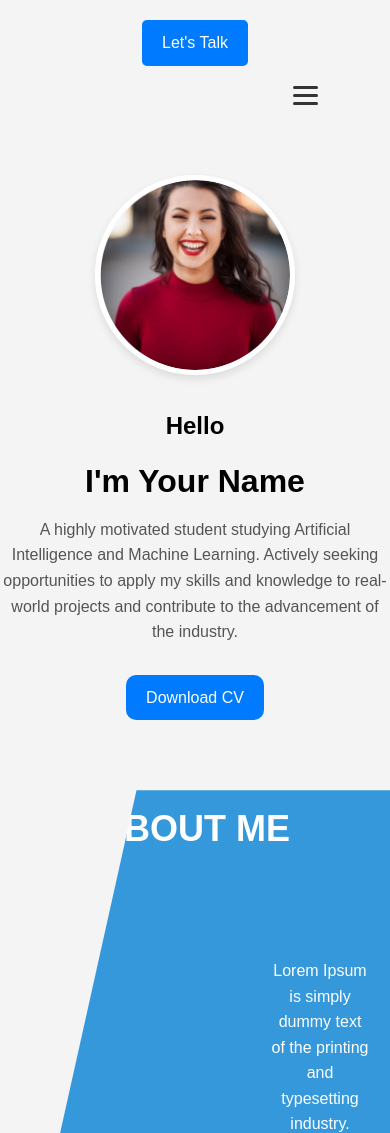
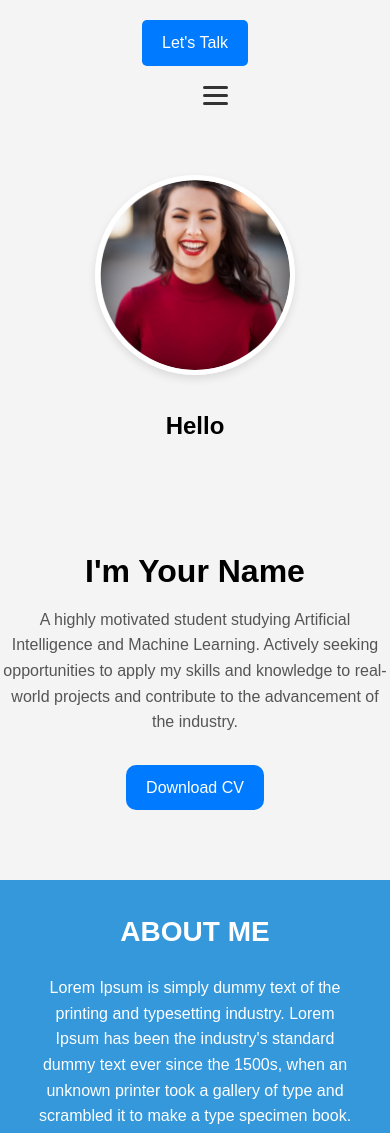
Before and after one commit to Anishka-24/new, a plain HTML site: page index.html in a window 390 px wide. Shown: the top 1133 px of the page. Drawn offline with Linux system fonts and the light colour scheme.

Commit message:
Add files via upload

```diff
--- a/index.html
+++ b/index.html
@@ -76,7 +76,7 @@
       gap: 5px;
       cursor: pointer;
       margin-left: auto;
-      margin-right: -200px;
+      margin-right: 20px;
     }
 
     .hamburger div {
@@ -164,7 +164,6 @@
       padding-right: 80px;
     }
 
-
     .about-section .about-paragraph {
       font-size: 16px;
       line-height: 1.6;
@@ -179,11 +178,6 @@
       flex-direction: column;
       align-items: center;
       margin-top: 20px;
-    }
-
-    /* Remove extra space between profile and description */
-    .profile h1, .profile h2 {
-      margin-bottom: 10px; /* Reduced the space */
     }
 
     /* Mobile Responsiveness */
@@ -206,9 +200,8 @@
 
       .hamburger {
         display: flex;
-        margin-left: 20px;
-
-
+        margin-left: auto;
+        margin-right: 20px;
       }
 
       .nav-links.active {
@@ -220,16 +213,27 @@
         height: 200px;
       }
 
+      /* Update About Section for Mobile */
       .about-section {
-        padding: 0 20px;
+        padding: 20px; /* Reduce padding */
+        height: auto;  /* Allow the section to expand vertically based on content */
+        clip-path: none;  /* Remove the polygon clip-path on mobile */
+        justify-content: center;  /* Center-align content vertically */
+        align-items: center;  /* Center-align content horizontally */
+        text-align: center;  /* Center the text */
       }
 
-      .main-section {
-        animation: fadeIn 2s ease-in-out;
+      .about-section h2 {
+        font-size: 28px;  /* Adjust font size for smaller screens */
+        margin-bottom: 20px;  /* Add some space below the heading */
+        padding-right: 0;  /* Remove the extra right padding */
       }
 
-      .about-section {
-        animation: slideIn 1s ease-in-out;
+      .about-section .about-paragraph {
+        font-size: 14px;  /* Make text smaller for better readability on mobile */
+        padding-left: 0;  /* Remove padding */
+        max-width: 90%;  /* Make text container responsive */
+        margin: 0 auto;  /* Center the paragraph */
       }
     }
   </style>
@@ -286,6 +290,8 @@
   </script>
 </body>
 </html>
+
+
 
 <style>
     body {
```
Lines whose indentation alone changed are shown as unchanged.
